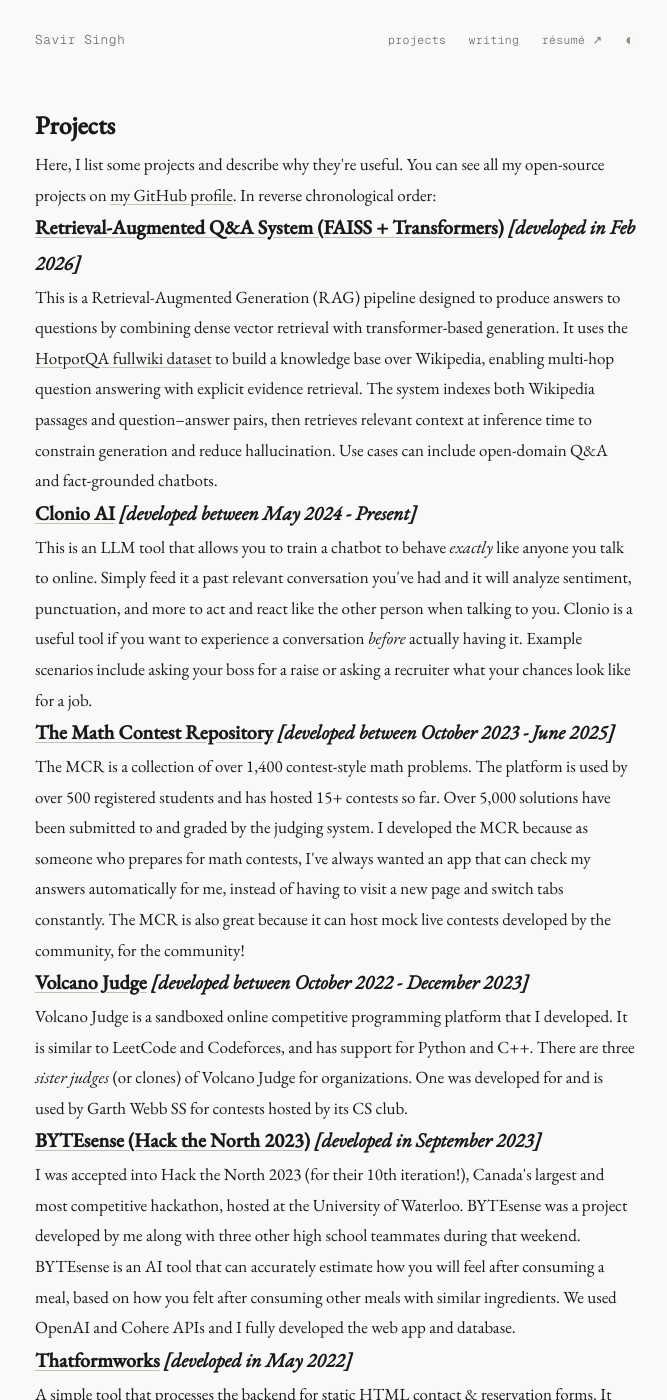
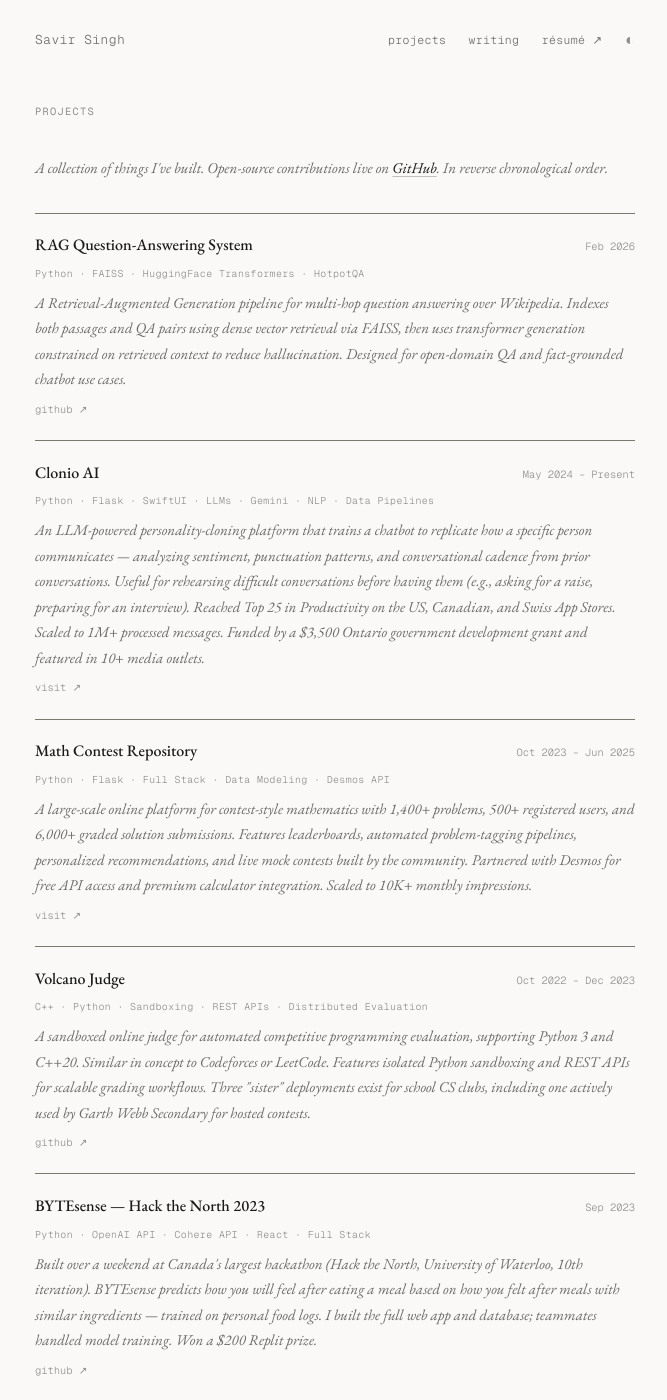
Before and after one commit to savirsingh/savirsingh.github.io, a Jekyll site: the page built from projects.html, in a window 1280 px wide and 1400 px high. Shown: the whole window, without its empty margins (305-972 px from the left). Built offline with Jekyll 4.4.1, drawn with Linux system fonts in a browser that asks for light colours; some of the changed text lies outside the part shown.

Commit message:
Update projects.html

```diff
--- a/projects.html
+++ b/projects.html
@@ -1,22 +1,95 @@
 ---
 layout: default
-title: My Projects
+title: Projects
 permalink: /projects/
 ---
 
-<section id="projects">
-            <h2>Projects</h2>
-            <p>Here, I list some projects and describe why they're useful. You can see all my open-source projects on <a href="https://github.com/savirsingh">my GitHub profile</a>. In reverse chronological order:</p>
-            <h3><a href="https://github.com/savirsingh/RAG-System">Retrieval-Augmented Q&A System (FAISS + Transformers)</a> <i>[developed in Feb 2026]</i></h3>
-            <p>This is a Retrieval-Augmented Generation (RAG) pipeline designed to produce answers to questions by combining dense vector retrieval with transformer-based generation. It uses the <a href="https://huggingface.co/datasets/hotpotqa/hotpot_qa">HotpotQA fullwiki dataset</a> to build a knowledge base over Wikipedia, enabling multi-hop question answering with explicit evidence retrieval. The system indexes both Wikipedia passages and question–answer pairs, then retrieves relevant context at inference time to constrain generation and reduce hallucination. Use cases can include open-domain Q&A and fact-grounded chatbots.</p>
-            <h3><a href="https://clonioai.guessoword.com">Clonio AI</a> <i>[developed between May 2024 - Present]</i></h3>
-            <p>This is an LLM tool that allows you to train a chatbot to behave <i>exactly</i> like anyone you talk to online. Simply feed it a past relevant conversation you've had and it will analyze sentiment, punctuation, and more to act and react like the other person when talking to you. Clonio is a useful tool if you want to experience a conversation <i>before</i> actually having it. Example scenarios include asking your boss for a raise or asking a recruiter what your chances look like for a job.</p>
-            <h3><a href="https://mathcontestrepository.pythonanywhere.com">The Math Contest Repository</a> <i>[developed between October 2023 - June 2025]</i></h3>
-            <p>The MCR is a collection of over 1,400 contest-style math problems. The platform is used by over 500 registered students and has hosted 15+ contests so far. Over 5,000 solutions have been submitted to and graded by the judging system. I developed the MCR because as someone who prepares for math contests, I've always wanted an app that can check my answers automatically for me, instead of having to visit a new page and switch tabs constantly. The MCR is also great because it can host mock live contests developed by the community, for the community!</p>
-            <h3><a href="https://github.com/savirsingh/volcano-judge">Volcano Judge</a> <i>[developed between October 2022 - December 2023]</i></h3>
-            <p>Volcano Judge is a sandboxed online competitive programming platform that I developed. It is similar to LeetCode and Codeforces, and has support for Python and C++. There are three <i>sister judges</i> (or clones) of Volcano Judge for organizations. One was developed for and is used by Garth Webb SS for contests hosted by its CS club.</p>
-            <h3><a href="https://github.com/savirsingh/bytesense-htn-project">BYTEsense (Hack the North 2023)</a> <i>[developed in September 2023]</i></h3>
-            <p>I was accepted into Hack the North 2023 (for their 10th iteration!), Canada's largest and most competitive hackathon, hosted at the University of Waterloo. BYTEsense was a project developed by me along with three other high school teammates during that weekend. BYTEsense is an AI tool that can accurately estimate how you will feel after consuming a meal, based on how you felt after consuming other meals with similar ingredients. We used OpenAI and Cohere APIs and I fully developed the web app and database.</p>
-            <h3><a href="https://thatformworks.pythonanywhere.com">Thatformworks</a> <i>[developed in May 2022]</i></h3>
-            <p>A simple tool that processes the backend for static HTML contact & reservation forms. It sends an email to an associated email address for the form. I later learned that this already exists in some forms, but it was a fun project nonetheless!</p>
-        </section>
+<p class="page-title">Projects</p>
+
+<p style="font-size: 0.9375rem; color: var(--fg-muted); font-style: italic; margin-bottom: 2rem;">
+  A collection of things I've built. Open-source contributions live on <a href="https://github.com/savirsingh" target="_blank" rel="noopener">GitHub</a>. In reverse chronological order.
+</p>
+
+<div class="project-full">
+  <div class="project-full-header">
+    <span class="project-full-name">RAG Question-Answering System</span>
+    <span class="project-full-date">Feb 2026</span>
+  </div>
+  <div class="project-full-tech">Python · FAISS · HuggingFace Transformers · HotpotQA</div>
+  <p class="project-full-desc">
+    A Retrieval-Augmented Generation pipeline for multi-hop question answering over Wikipedia. Indexes both passages and QA pairs using dense vector retrieval via FAISS, then uses transformer generation constrained on retrieved context to reduce hallucination. Designed for open-domain QA and fact-grounded chatbot use cases.
+  </p>
+  <a class="project-full-link" href="https://github.com/savirsingh/RAG-System" target="_blank" rel="noopener">github ↗</a>
+</div>
+
+<div class="project-full">
+  <div class="project-full-header">
+    <span class="project-full-name">Clonio AI</span>
+    <span class="project-full-date">May 2024 – Present</span>
+  </div>
+  <div class="project-full-tech">Python · Flask · SwiftUI · LLMs · Gemini · NLP · Data Pipelines</div>
+  <p class="project-full-desc">
+    An LLM-powered personality-cloning platform that trains a chatbot to replicate how a specific person communicates — analyzing sentiment, punctuation patterns, and conversational cadence from prior conversations. Useful for rehearsing difficult conversations before having them (e.g., asking for a raise, preparing for an interview). Reached Top 25 in Productivity on the US, Canadian, and Swiss App Stores. Scaled to 1M+ processed messages. Funded by a $3,500 Ontario government development grant and featured in 10+ media outlets.
+  </p>
+  <a class="project-full-link" href="https://clonioai.guessoword.com" target="_blank" rel="noopener">visit ↗</a>
+</div>
+
+<div class="project-full">
+  <div class="project-full-header">
+    <span class="project-full-name">Math Contest Repository</span>
+    <span class="project-full-date">Oct 2023 – Jun 2025</span>
+  </div>
+  <div class="project-full-tech">Python · Flask · Full Stack · Data Modeling · Desmos API</div>
+  <p class="project-full-desc">
+    A large-scale online platform for contest-style mathematics with 1,400+ problems, 500+ registered users, and 6,000+ graded solution submissions. Features leaderboards, automated problem-tagging pipelines, personalized recommendations, and live mock contests built by the community. Partnered with Desmos for free API access and premium calculator integration. Scaled to 10K+ monthly impressions.
+  </p>
+  <a class="project-full-link" href="https://mathcontestrepository.pythonanywhere.com" target="_blank" rel="noopener">visit ↗</a>
+</div>
+
+<div class="project-full">
+  <div class="project-full-header">
+    <span class="project-full-name">Volcano Judge</span>
+    <span class="project-full-date">Oct 2022 – Dec 2023</span>
+  </div>
+  <div class="project-full-tech">C++ · Python · Sandboxing · REST APIs · Distributed Evaluation</div>
+  <p class="project-full-desc">
+    A sandboxed online judge for automated competitive programming evaluation, supporting Python 3 and C++20. Similar in concept to Codeforces or LeetCode. Features isolated Python sandboxing and REST APIs for scalable grading workflows. Three "sister" deployments exist for school CS clubs, including one actively used by Garth Webb Secondary for hosted contests.
+  </p>
+  <a class="project-full-link" href="https://github.com/savirsingh/volcano-judge" target="_blank" rel="noopener">github ↗</a>
+</div>
+
+<div class="project-full">
+  <div class="project-full-header">
+    <span class="project-full-name">BYTEsense — Hack the North 2023</span>
+    <span class="project-full-date">Sep 2023</span>
+  </div>
+  <div class="project-full-tech">Python · OpenAI API · Cohere API · React · Full Stack</div>
+  <p class="project-full-desc">
+    Built over a weekend at Canada's largest hackathon (Hack the North, University of Waterloo, 10th iteration). BYTEsense predicts how you will feel after eating a meal based on how you felt after meals with similar ingredients — trained on personal food logs. I built the full web app and database; teammates handled model training. Won a $200 Replit prize.
+  </p>
+  <a class="project-full-link" href="https://github.com/savirsingh/bytesense-htn-project" target="_blank" rel="noopener">github ↗</a>
+</div>
+
+<div class="project-full">
+  <div class="project-full-header">
+    <span class="project-full-name">Thatformworks</span>
+    <span class="project-full-date">May 2022</span>
+  </div>
+  <div class="project-full-tech">Python · Flask · Email APIs</div>
+  <p class="project-full-desc">
+    A lightweight backend service that processes submissions from static HTML contact and reservation forms and forwards them to a configured email address — eliminating the need for server-side logic on otherwise static sites.
+  </p>
+  <a class="project-full-link" href="https://thatformworks.pythonanywhere.com" target="_blank" rel="noopener">visit ↗</a>
+</div>
+
+<span class="section-label" style="margin-top: 3rem;">Independent Research</span>
+<div class="project-full" style="border-top: var(--border);">
+  <div class="project-full-header">
+    <span class="project-full-name">Odd Perfect Numbers &amp; Addition-Subtraction Chains</span>
+    <span class="project-full-date">2024 – Present</span>
+  </div>
+  <div class="project-full-tech">Number Theory · Heuristic Algorithms · Independent Research</div>
+  <p class="project-full-desc">
+    Independently derived Euler's structural characterization of odd perfect numbers while researching the open problem. Collaborating with a Carnegie Mellon professor on heuristic algorithms for efficient addition-subtraction chain generation. Papers available on request.
+  </p>
+</div>
```
